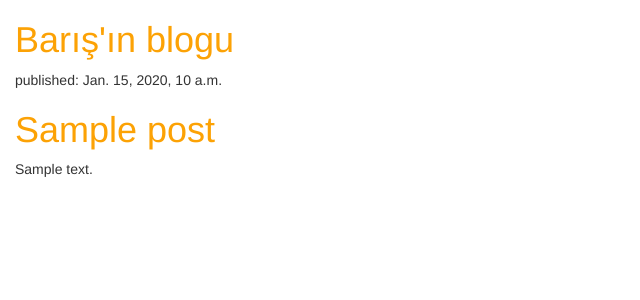
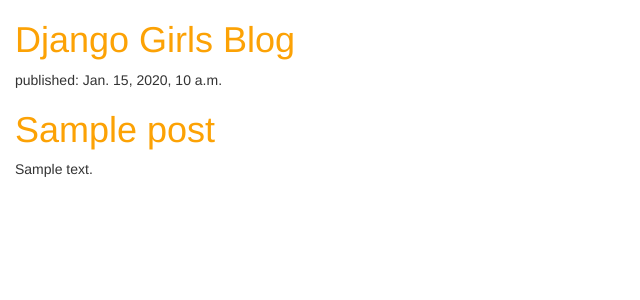
Before and after one commit to barisyigit44/my-first-blog, a Django app: template blog/templates/blog/post_list.html in a window 1280 px wide. Shown: the top 300 px of the page, without its empty margins (0-640 px from the left). Run offline with Django 3.2, Linux system fonts and the light colour scheme; the template is opened without the code that fills it: values that come from a table or form of the project are taken from there, others are empty; tables that the repository leaves empty hold one stand-in row (values such as "Sample post"); some libraries are stand-ins or nearby versions.

Commit message:
düzenleme

```diff
--- a/blog/templates/blog/post_list.html
+++ b/blog/templates/blog/post_list.html
@@ -1,19 +1,20 @@
 {% load static %}
 <html>
     <head>
-		<title>Barış'ın Blogu</title>
+        <title>Django Girls blog</title>
         <link rel="stylesheet" href="//maxcdn.bootstrapcdn.com/bootstrap/3.2.0/css/bootstrap.min.css">
         <link rel="stylesheet" href="//maxcdn.bootstrapcdn.com/bootstrap/3.2.0/css/bootstrap-theme.min.css">
         <link rel="stylesheet" href="{% static 'css/blog.css' %}">
     </head>
     <body>
         <div>
-			<h1><a href="">Barış'ın blogu</a></h1>
+            <h1><a href="/">Django Girls Blog</a></h1>
         </div>
-		{% for post in posts%}
+
+        {% for post in posts %}
             <div>
                 <p>published: {{ post.published_date }}</p>
-				<h1><a href="">{{ post.title}}</a></h1>
+                <h1><a href="">{{ post.title }}</a></h1>
                 <p>{{ post.text|linebreaksbr }}</p>
             </div>
         {% endfor %}
--- a/blog/views.py
+++ b/blog/views.py
@@ -4,4 +4,4 @@
 
 def post_list(request):
     posts = Post.objects.filter(published_date__lte=timezone.now()).order_by('published_date')
-    return render(request,'blog/post_list.html',{'posts': posts})
+    return render(request,'blog/templates/blog/post_list.html',{'posts': posts})
```
Lines whose indentation alone changed are shown as unchanged.
